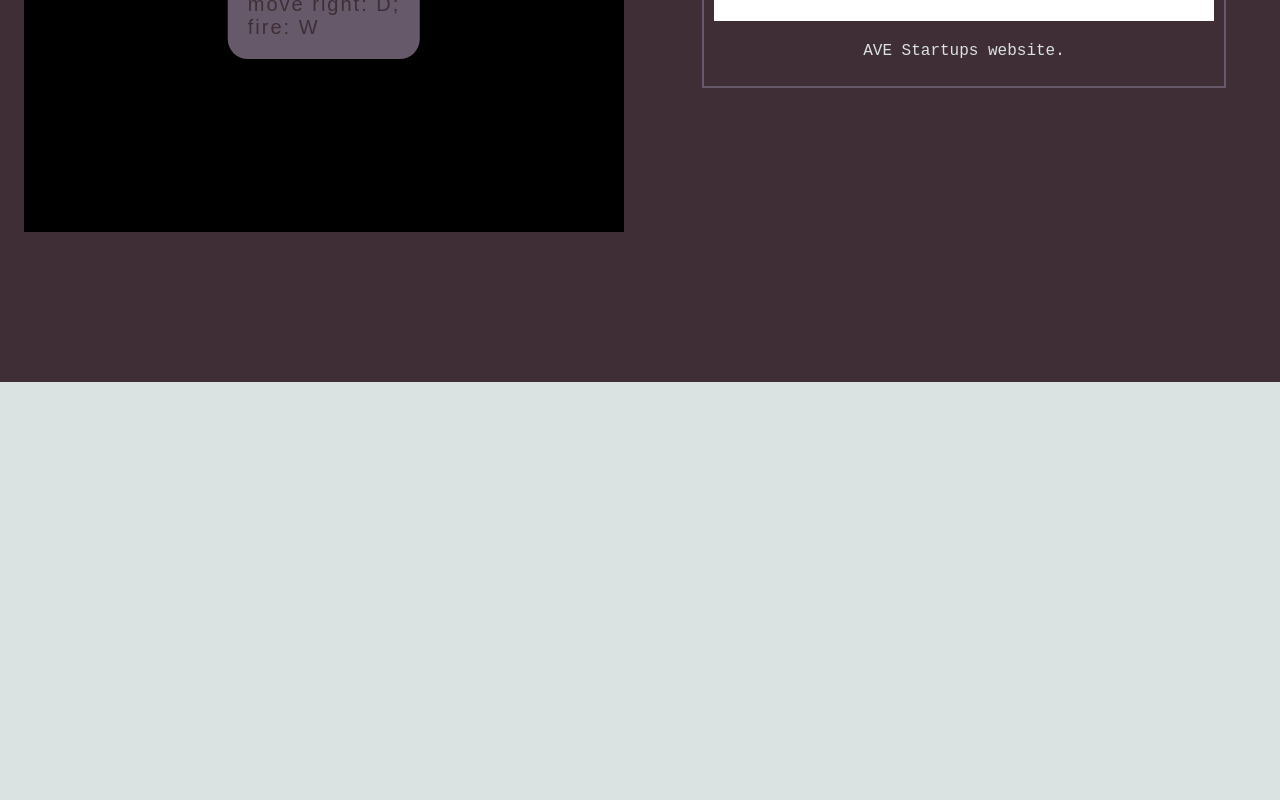
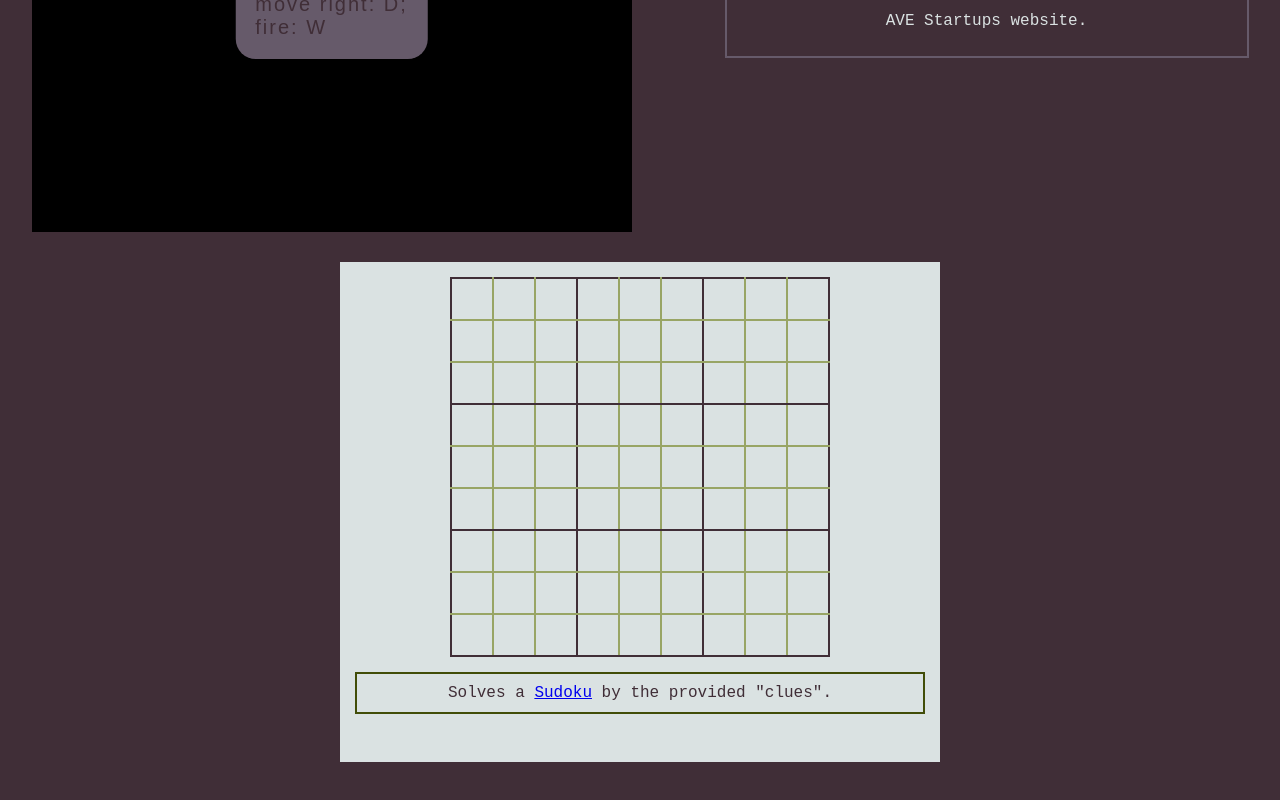
Before and after one commit to nekoi275/my-cv, a Vue app: page / in a window 1280 px wide. Shown: the part 2018-2818 px from the top of the page. Before the commit the page ends 2400 px from the top, so only its background shows below. Built offline with nearby package versions, Linux system fonts and the light colour scheme.

Commit message:
added table for sudoku solver

```diff
--- a/src/components/ProjectsSection.vue
+++ b/src/components/ProjectsSection.vue
@@ -11,16 +11,19 @@
         </div>
       </div>
     </a>
+    <sudoku></sudoku>
   </section>
 </template>
 
 <script>
 import SpaceInvaders from "./SpaceInvadersComponent";
+import Sudoku from "./SudokuSolverComponent";
 
 export default {
   name: "ProjectsSection",
   components: {
-      SpaceInvaders
+      SpaceInvaders,
+      Sudoku
   },
   methods: {
     isDesktop: function() {
@@ -39,6 +42,7 @@ section {
   justify-content: space-around;
   padding-top: 150px;
   padding-bottom: 150px;
+  gap: 30px;
 }
 .projects-img {
   width: 500px;
@@ -63,7 +67,6 @@ section {
 a {
   text-decoration: none;
   height: 100%;
-  margin: 30px;
 }
 @media (max-width: 845px) {
   section {
--- /dev/null
+++ b/src/components/SudokuSolverComponent.vue
@@ -0,0 +1,162 @@
+<template>
+    <div class="game-container">
+        <table>
+            <tr>
+                <td></td>
+                <td></td>
+                <td></td>
+                <td></td>
+                <td></td>
+                <td></td>
+                <td></td>
+                <td></td>
+                <td></td>
+            </tr>
+            <tr>
+                <td></td>
+                <td></td>
+                <td></td>
+                <td></td>
+                <td></td>
+                <td></td>
+                <td></td>
+                <td></td>
+                <td></td>
+            </tr>
+            <tr>
+                <td></td>
+                <td></td>
+                <td></td>
+                <td></td>
+                <td></td>
+                <td></td>
+                <td></td>
+                <td></td>
+                <td></td>
+            </tr>
+            <tr>
+                <td></td>
+                <td></td>
+                <td></td>
+                <td></td>
+                <td></td>
+                <td></td>
+                <td></td>
+                <td></td>
+                <td></td>
+            </tr>
+            <tr>
+                <td></td>
+                <td></td>
+                <td></td>
+                <td></td>
+                <td></td>
+                <td></td>
+                <td></td>
+                <td></td>
+                <td></td>
+            </tr>
+            <tr>
+                <td></td>
+                <td></td>
+                <td></td>
+                <td></td>
+                <td></td>
+                <td></td>
+                <td></td>
+                <td></td>
+                <td></td>
+            </tr>
+            <tr>
+            <td></td>
+            <td></td>
+            <td></td>
+            <td></td>
+            <td></td>
+            <td></td>
+            <td></td>
+            <td></td>
+            <td></td>
+        </tr>
+        <tr>
+            <td></td>
+            <td></td>
+            <td></td>
+            <td></td>
+            <td></td>
+            <td></td>
+            <td></td>
+            <td></td>
+            <td></td>
+        </tr>
+        <tr>
+            <td></td>
+            <td></td>
+            <td></td>
+            <td></td>
+            <td></td>
+            <td></td>
+            <td></td>
+            <td></td>
+            <td></td>
+        </tr>
+    </table>
+    <p>Solves a <a href="https://en.wikipedia.org/wiki/Sudoku">Sudoku</a> by the provided "clues".</p>
+</div></template>
+
+<script>
+export default {
+    name: "Sudoku",
+    data: function () {
+        return {
+
+        };
+    },
+    methods: {}
+};
+</script>
+
+<style scoped>.game-container {
+    position: relative;
+    background-color: var(--main-bg-color);
+    width: 600px;
+    height: 500px;
+}
+
+p {
+    padding: 10px;
+    color: var(--dark-font-color);
+    border: 2px solid var(--second-main-color);
+    text-align: center;
+    margin: 15px;
+}
+
+table {
+    margin: 15px auto;
+    border-collapse: collapse;
+}
+
+td {
+    padding: 10px;
+    width: 20px;
+    height: 20px;
+    border-left: 2px solid var(--header-bg-color);
+    border-right: 2px solid var(--header-bg-color);
+    border-bottom: 2px solid var(--header-bg-color);
+}
+
+td:first-child {
+    border-left: 2px solid var(--dark-font-color);
+}
+
+td:nth-child(3n) {
+    border-right: 2px solid var(--dark-font-color);
+}
+
+tr:first-child {
+    border-top: 2px solid var(--dark-font-color);
+}
+
+tr:nth-child(3n) td {
+    border-bottom: 2px solid var(--dark-font-color);
+}</style>
```
